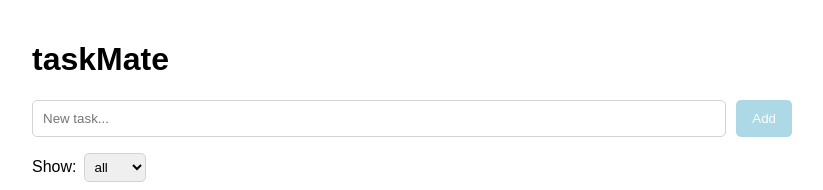
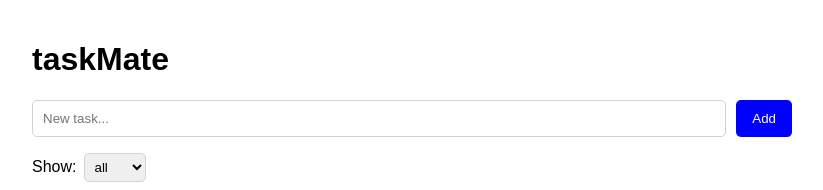
Before and after one commit to amc2040/taskMate, a React (Create React App) app in the folder frontend/: page / in a window 1280 px wide. Shown: the top 190 px of the page, without its empty margins (228-1051 px from the left). Built offline with nearby package versions, Linux system fonts and the light colour scheme; no server answers.

Commit message:
switched button colors

```diff
--- a/frontend/src/App.css
+++ b/frontend/src/App.css
@@ -25,13 +25,13 @@ body{
   padding: 10px 16px;
   border-radius: 5px;
   border: none;
-  background-color: lightblue;
+  background-color: blue;
   color: white;
   cursor: pointer;
 }
 
 .task-form button:hover{
-  background-color: blue;
+  background-color: lightblue;
 }
 
 .task-filter{
```
